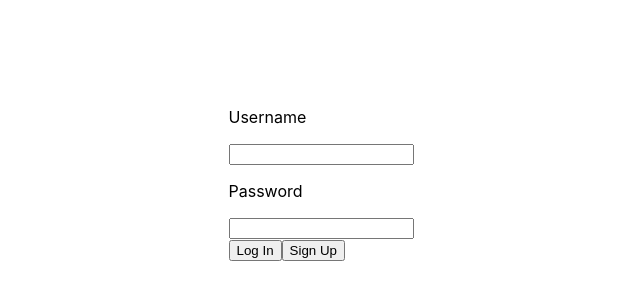
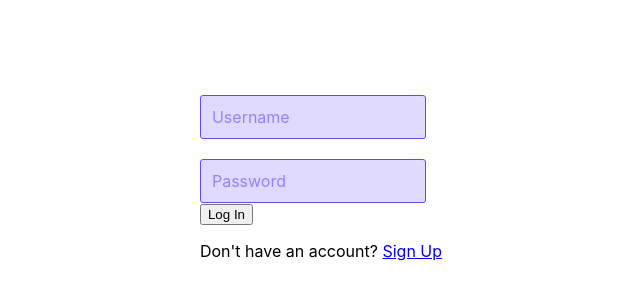
Before and after one commit to chrxtopher/fakestore-frontend, a React (Create React App) app: page / in a window 1280 px wide. Shown: the part 224-524 px from the top of the page, without its empty margins (319-959 px from the left). Built offline with nearby package versions, Linux system fonts and the light colour scheme; no server answers.

Commit message:
Began styling login form

```diff
--- a/src/components/LoginForm.jsx
+++ b/src/components/LoginForm.jsx
@@ -1,9 +1,9 @@
 import React, { useState } from "react";
 import { useNavigate } from "react-router-dom";
 import axios from "axios";
-import NavButton from "./NavButton";
 import SubmitButton from "./SubmitButton";
 import ErrorCard from "./ErrorCard";
+import "../styles/loginForm.css";
 
 function LoginForm() {
   const navigate = useNavigate();
@@ -43,22 +43,29 @@ function LoginForm() {
 
   return (
     <form className="login-form" onSubmit={onSubmit}>
-      <label htmlFor="username">
-        <p>Username</p>
+      <label htmlFor="username" className="custom-field">
         <input
           type="text"
-          id="fakeStoreUsername"
           value={username}
+          required
           onChange={handleUsernameChange}
         />
+        <span className="placeholder">Username</span>
       </label>
-      <label htmlFor="password">
-        <p>Password</p>
-        <input type="text" value={password} onChange={handlePasswordChange} />
+      <label htmlFor="password" className="custom-field">
+        <input
+          type="text"
+          value={password}
+          required
+          onChange={handlePasswordChange}
+        />
+        <span className="placeholder">Password</span>
       </label>
-      <div className="form-buttons">
+      <div className="login-buttons">
         <SubmitButton title="Log In" />
-        <NavButton url="/signup" title="Sign Up" />
+        <p>
+          Don't have an account? <a href="/signup">Sign Up</a>
+        </p>
       </div>
       {error.length > 0 && (
         <div className="error-message">
--- /dev/null
+++ b/src/styles/loginForm.css
@@ -0,0 +1,42 @@
+.login-form {
+  display: flex;
+  flex-direction: column;
+}
+
+.custom-field input {
+  border: none;
+  appearance: none;
+  -webkit-appearance: none;
+  -ms-progress-appearance: none;
+  -moz-appearance: none;
+  padding: 12px;
+  border-radius: 3px;
+  background: rgb(100, 70, 255, .2);
+  width: 200px;
+  outline: none;
+  font-size: 1rem;
+  border: 1px solid rgb(100, 70, 255, 1);
+}
+
+.custom-field {
+  position: relative;
+  font-size: 1rem;
+  padding-top: 20px;
+}
+
+.custom-field .placeholder {
+  position: absolute;
+  left: 12px;
+  top: calc(50% + 10px);
+  transform: translateY(-50%);
+  color: rgb(100, 70, 255, .6);
+  pointer-events: none;
+  transition: all 0.3s ease;
+}
+
+.custom-field input:valid + .placeholder,
+.custom-field input:focus + .placeholder {
+  top: 10px;
+  font-size: 0.85rem;
+  color: rgb(100, 70, 255, 1);
+}
```
